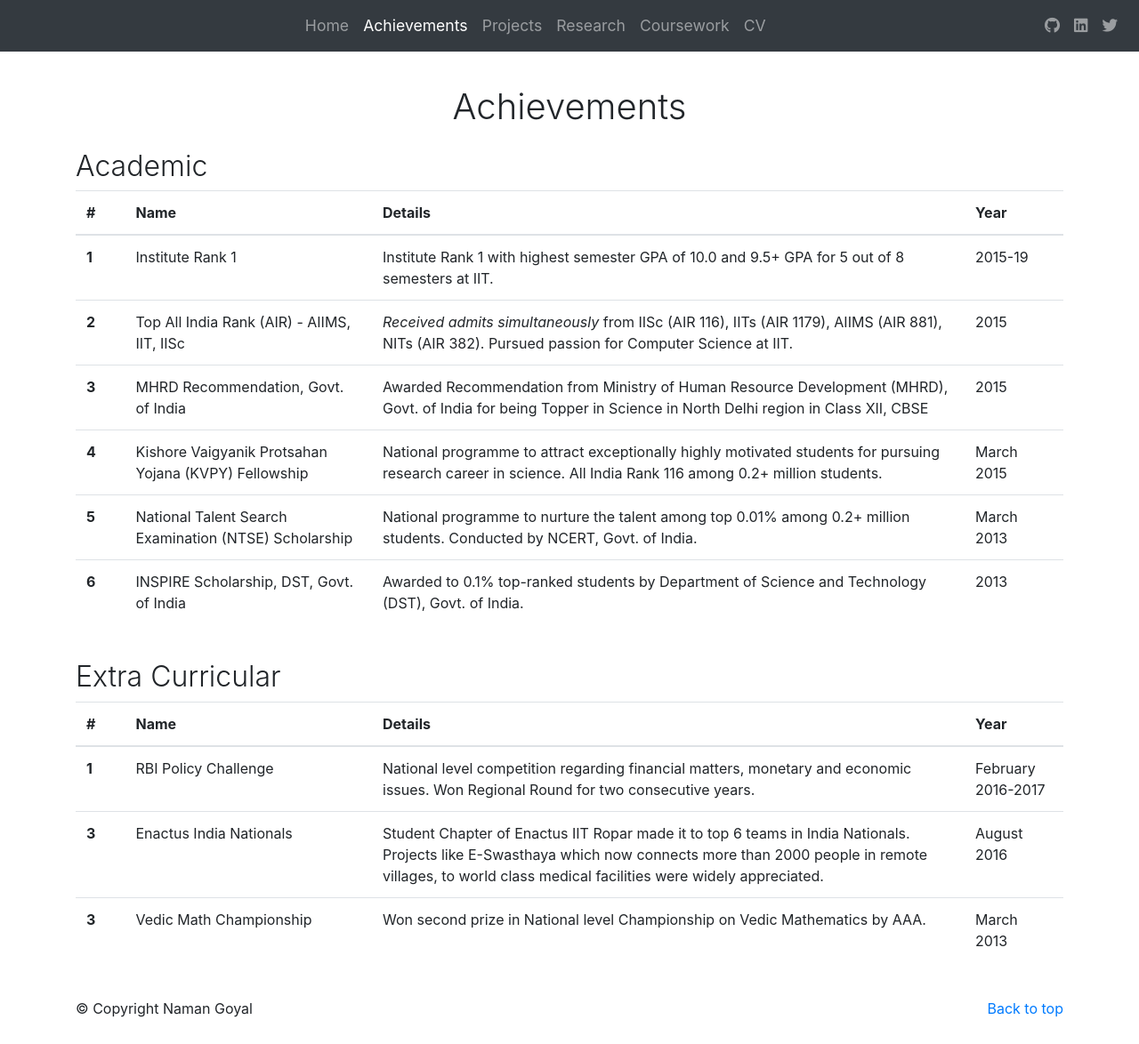
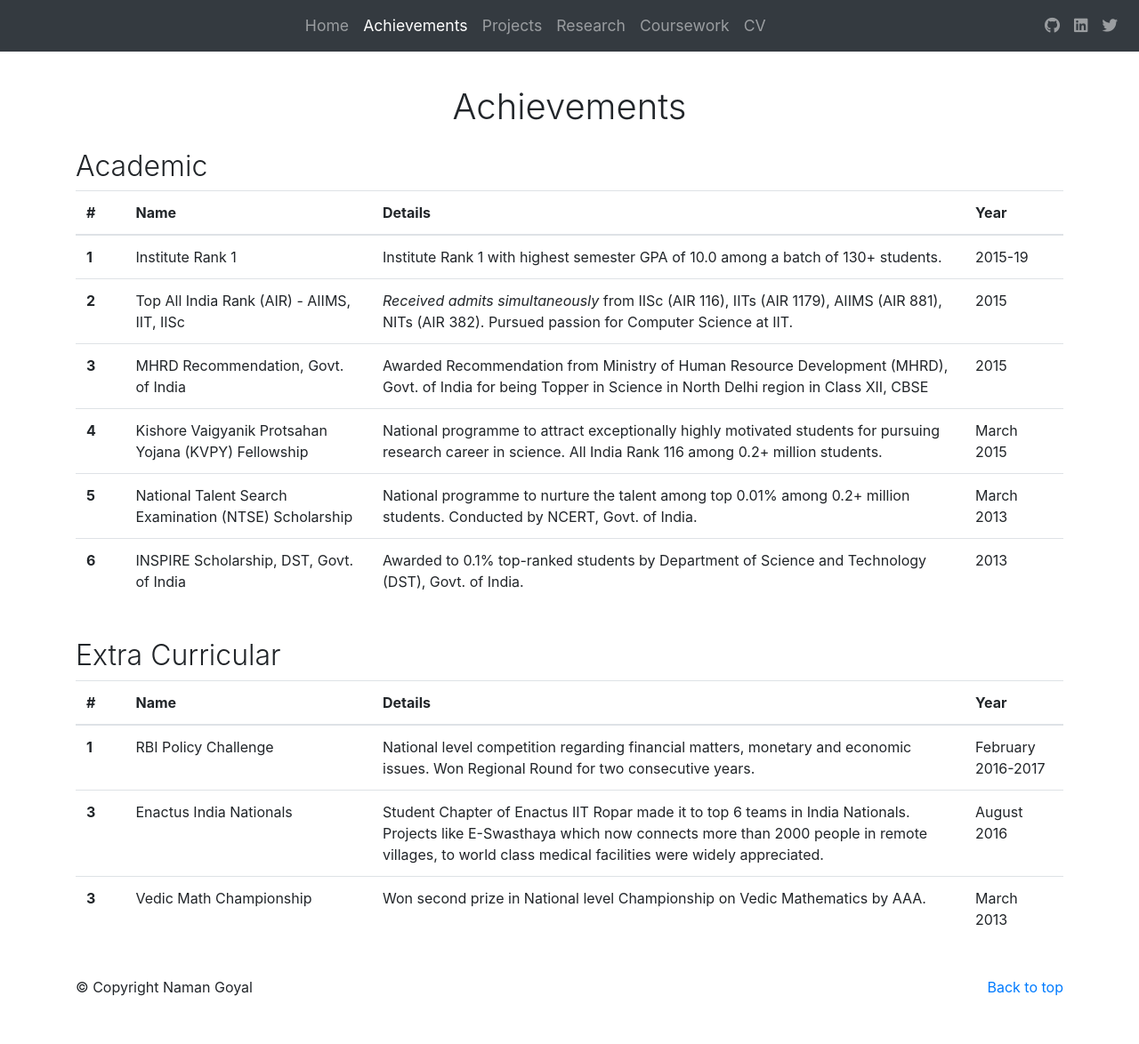
Before and after one commit to thenamangoyal/thenamangoyal.github.io, a Jekyll site: the page built from achievements.html, in a window 1280 px wide and 1174 px high. Shown: the whole window at 89% size. Built offline with Jekyll 4.4.1, drawn with Linux system fonts in a browser that asks for light colours; nearby versions of some CDN libraries.

Commit message:
add institute rank 1

```diff
--- a/achievements.html
+++ b/achievements.html
@@ -25,8 +25,7 @@ permalink: "/achievements"
             <tr>
                 <th scope="row">1</th>
                 <td>Institute Rank 1</td>
-                <td>Institute Rank 1 with highest semester GPA of 10.0 and 9.5+ GPA for 5 out of 8 semesters at IIT.
-                </td>
+                <td>Institute Rank 1 with highest semester GPA of 10.0 among a batch of 130+ students.</td>
                 <td>2015-19</td>
             </tr>
             <tr>
```
